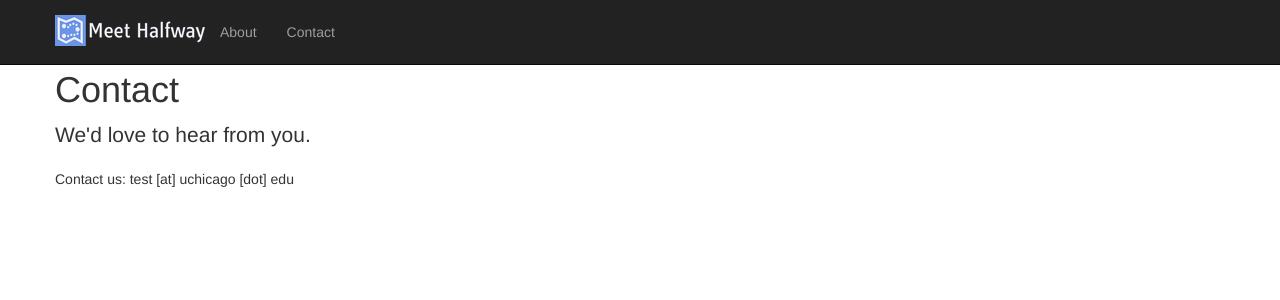
After one commit to cszc/Meet-Halfway, a Django app: template meethalfway/templates/halfwayapp/contact.html in a window 1280 px wide. The commit adds this page. Shown: the top 300 px of the page. Run offline with Django 3.2, Linux system fonts and the light colour scheme; the template is opened without the code that fills it, so the values that code supplies are empty; some libraries are stand-ins or nearby versions.

Commit message:
added contact page

```diff
--- a/meethalfway/templates/halfwayapp/base.html
+++ b/meethalfway/templates/halfwayapp/base.html
@@ -63,7 +63,7 @@
                         <a href="/test/about.html">About</a>
                     </li>
                     <li>
-                        <a href="#">Contact</a>
+                        <a href="/test/contact.html">Contact</a>
                     </li>
                 </ul>
             </div>
--- /dev/null
+++ b/meethalfway/templates/halfwayapp/contact.html
@@ -0,0 +1,11 @@
+{% extends "halfwayapp/base.html" %}
+
+{% block content %}
+<div class = "container">
+    <div class="row">
+    <h1>Contact</h1>
+    <p class = "lead">We'd love to hear from you.</p>
+    <p>Contact us: test [at] uchicago [dot] edu</p>
+</div>
+</div>
+{% endblock %}
--- a/meethalfway/views.py
+++ b/meethalfway/views.py
@@ -134,3 +134,6 @@ def results(request, meeting_id):
 
 def about(request):
     return render(request, "halfwayapp/about.html")
+
+def contact(request):
+    return render(request, "halfwayapp/contact.html")
```
Also changed, not shown: db.sqlite3.
